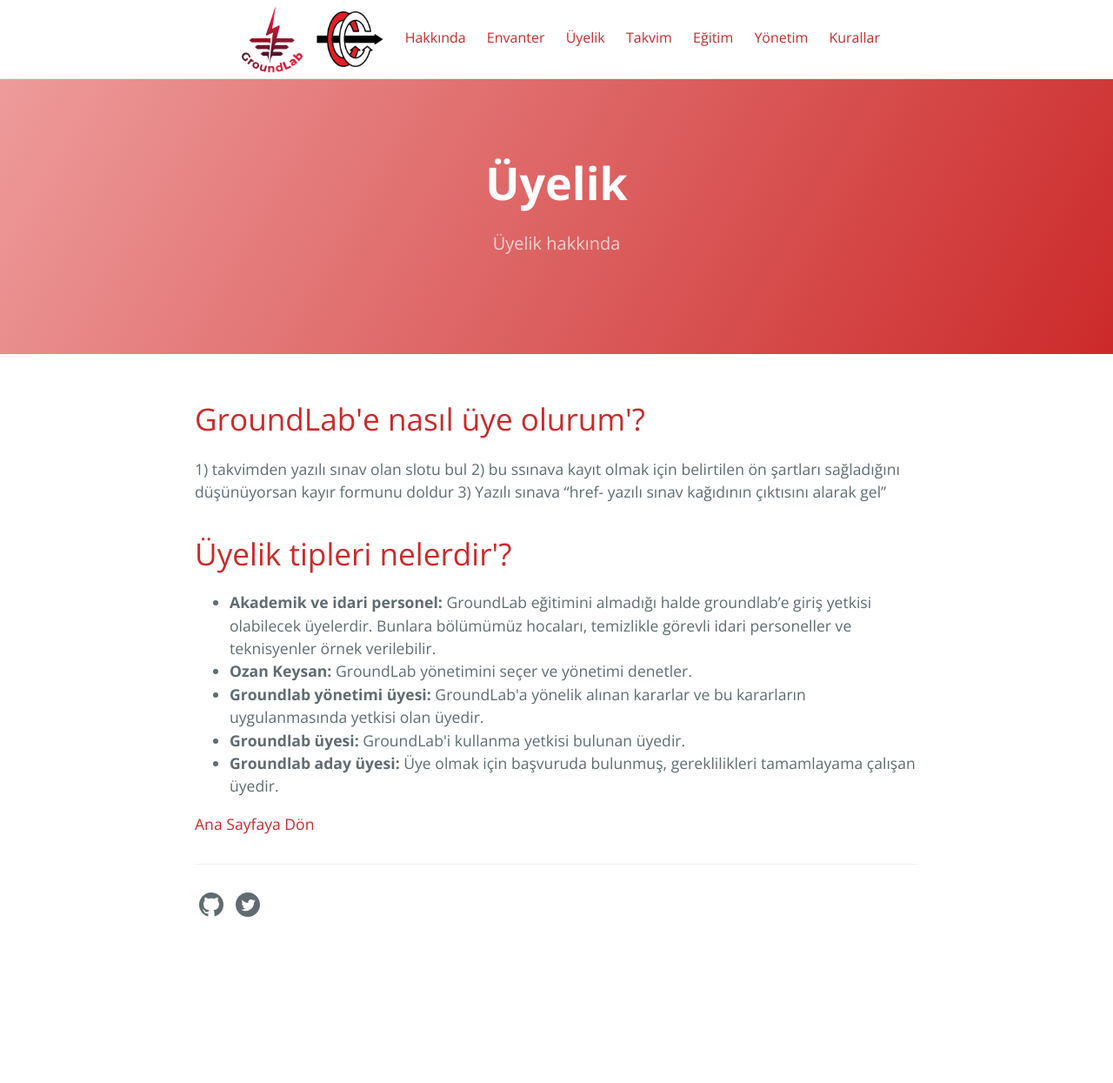
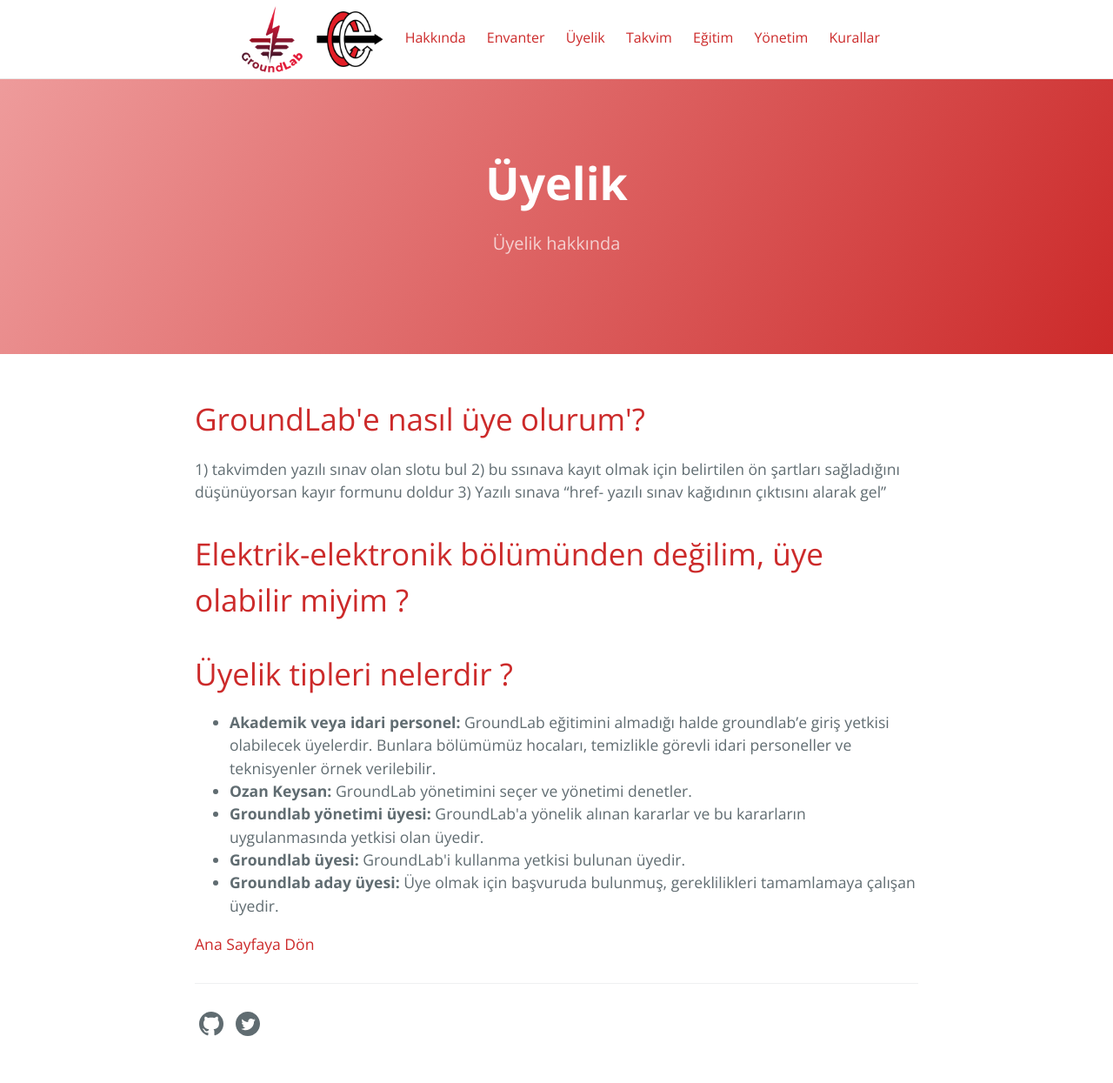
Before and after one commit to groundlabmetu/groundlabmetu.github.io, a Jekyll site: the page built from üyelik.md, in a window 1280 px wide. Shown: the whole page at 87% size. Built offline with Jekyll 4.4.1, drawn with Linux system fonts in a browser that asks for light colours; before the commit the page ends 1108 px from its top, so only the background shows below that.

Commit message:
Update üyelik.md

```diff
--- a/üyelik.md
+++ b/üyelik.md
@@ -12,14 +12,15 @@ order: 2
   3) Yazılı sınava "href- yazılı sınav kağıdının çıktısını alarak gel"
 
 
+<h1>Elektrik-elektronik bölümünden değilim, üye olabilir miyim ?</h1>
 
-<h1>Üyelik tipleri nelerdir'?</h1>
+<h1>Üyelik tipleri nelerdir ?</h1>
   <ul>
-    <li><b>Akademik ve idari personel:</b> GroundLab eğitimini almadığı halde groundlab’e giriş yetkisi olabilecek üyelerdir. Bunlara bölümümüz hocaları, temizlikle görevli idari personeller ve teknisyenler örnek verilebilir.</li>
+    <li><b>Akademik veya idari personel:</b> GroundLab eğitimini almadığı halde groundlab’e giriş yetkisi olabilecek üyelerdir. Bunlara bölümümüz hocaları, temizlikle görevli idari personeller ve teknisyenler örnek verilebilir.</li>
     <li><b>Ozan Keysan:</b> GroundLab yönetimini seçer ve yönetimi denetler. </li>
     <li><b>Groundlab yönetimi üyesi:</b> GroundLab'a yönelik alınan kararlar ve bu kararların uygulanmasında yetkisi olan üyedir.</li>
     <li><b>Groundlab üyesi:</b> GroundLab'i kullanma yetkisi bulunan üyedir. </li>
-    <li><b>Groundlab aday üyesi:</b> Üye olmak için başvuruda bulunmuş, gereklilikleri tamamlayama çalışan üyedir.</li>
+    <li><b>Groundlab aday üyesi:</b> Üye olmak için başvuruda bulunmuş, gereklilikleri tamamlamaya çalışan üyedir.</li>
   </ul>
 
 [Ana Sayfaya Dön]({{ '/' | absolute_url }})
```
